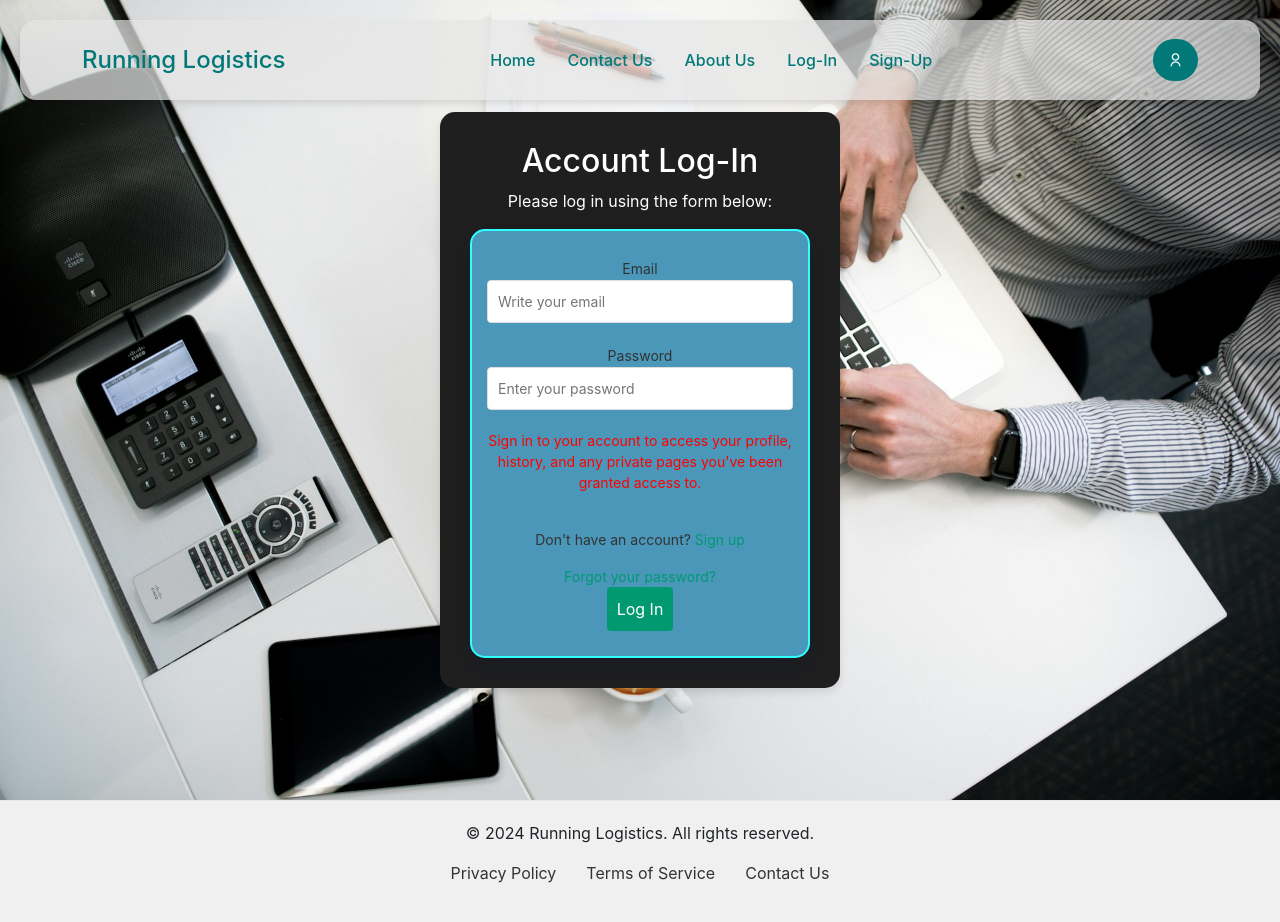
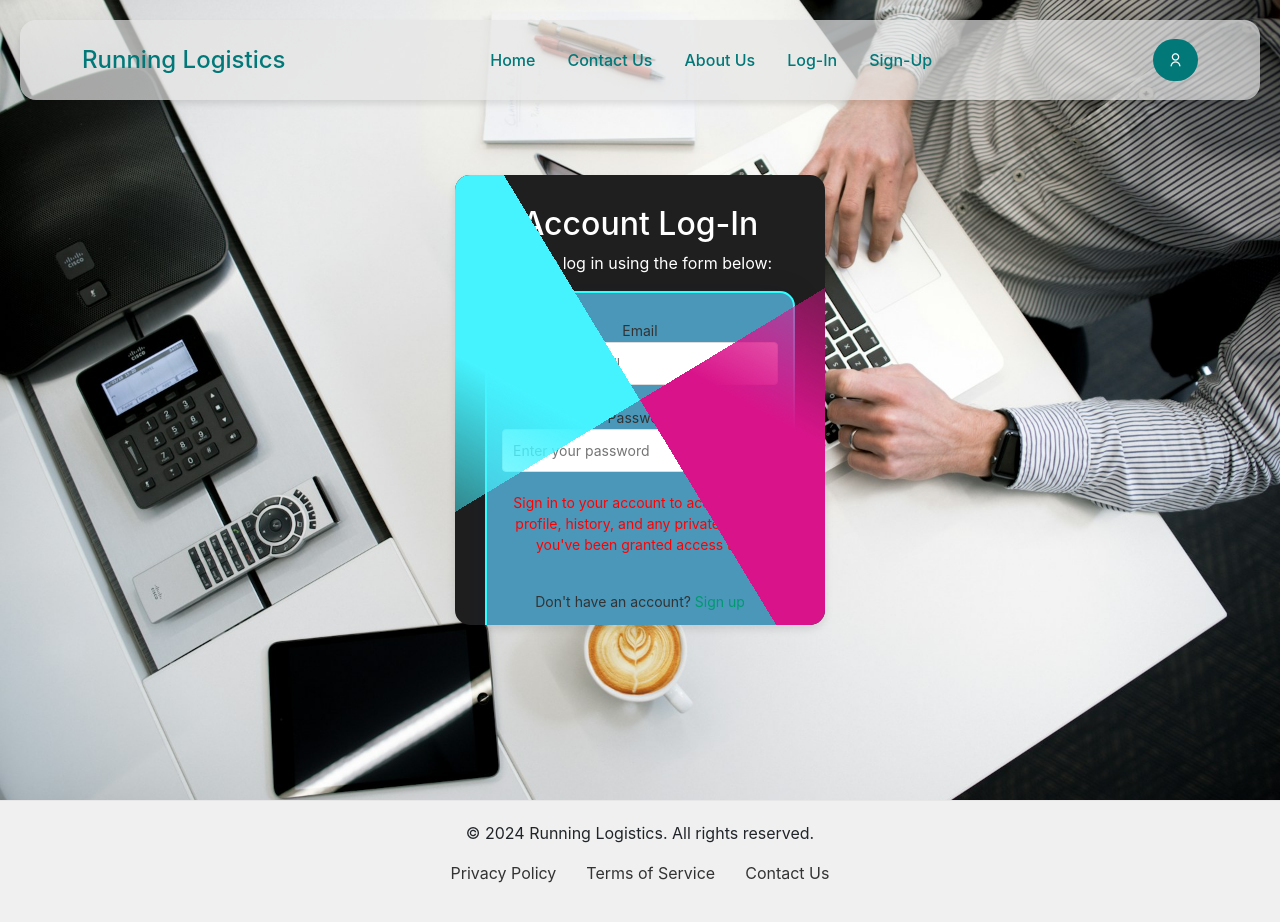
Before and after one commit to Juan-Carlos-D/RunningLogisticsCollab, a React (Create React App) app in the folder rl-frontend/: page /Login in a window 1280 px wide. Shown: the top 922 px of the page. Built offline with nearby package versions, Linux system fonts and the light colour scheme; no server answers.

Commit message:
just some styling to login section

```diff
--- a/rl-frontend/src/CSS/Login.css
+++ b/rl-frontend/src/CSS/Login.css
@@ -32,9 +32,50 @@
     padding: 30px;
     border-radius: 8px;
     box-shadow: 0 4px 8px rgba(0, 0, 0, 0.1);
-    max-width: 400px;
-    width: 100%;
+    /* max-width: 400px;
+    width: 100%; */
     border-radius: 15px;
+    position: relative;
+    width: 370px;
+    height: 450px;
+    overflow: hidden;
+
+}
+
+.login-content::before {
+    content: '';
+    position: absolute;
+    top:  -50%;
+    left: -50%;
+    width: 370px;
+    height: 450px;
+    background: linear-gradient(60deg, transparent, #45f3ff,#45f3ff);
+    transform-origin: bottom right;
+    animation: animate 6s linear infinite;
+}
+
+.login-content::after {
+    content: '';
+    position: absolute;
+    top:  -50%;
+    left: -50%;
+    width: 370px;
+    height: 450px;
+    background: linear-gradient(60deg, transparent, #d9138a,#d9138a);
+    transform-origin: bottom right;
+    animation: animate 6s linear infinite;
+    animation-delay: -3s;
+}
+
+@keyframes animate {
+    0%
+    {
+        transform: rotate(0deg);
+    }
+    100%
+    {
+        transform: rotate(360deg);
+    }
 }
 
 .login__form {
```
